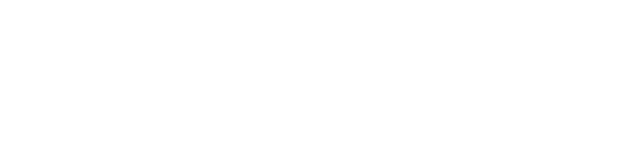
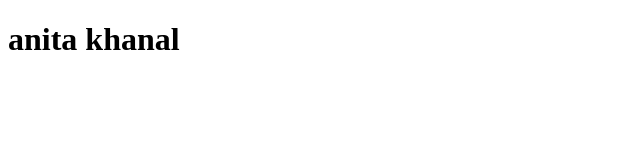
Before and after one commit to CodewithSudeep/Tutorial-Basic-JS-Edition, a plain HTML site: page Day2-variable&constant/Task1.html in a window 1280 px wide. Shown: the whole page, without its empty margins (0-640 px from the left). Drawn offline with Linux system fonts and the light colour scheme.

Commit message:
edit day2 task

```diff
--- a/Day2-variable&constant/Task1.html
+++ b/Day2-variable&constant/Task1.html
@@ -7,10 +7,11 @@
     <title>Document</title>
 </head>
 <body>
+    <h1 id = "yourname"> what is your name </h1>
     <script>
         //make a variable for your name and print the value of variable
         var name ="anita khanal";
-        document.getElementsByName("name");
+        document.getElementById('yourname').innerHTML = name;
     </script>
 </body>
 </html>
```
Also changed, not shown: Day2-variable&constant/task2.html (+2 -1 lines).
